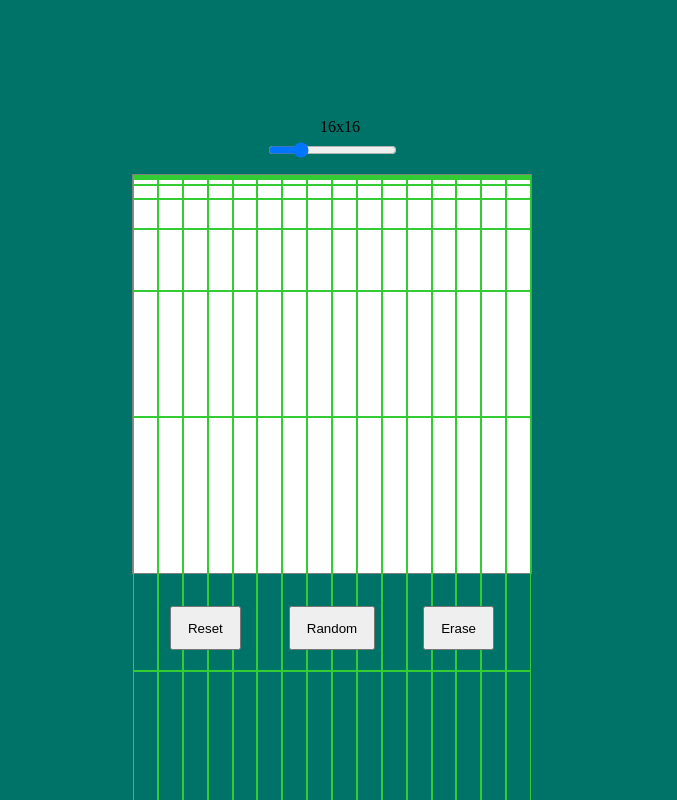
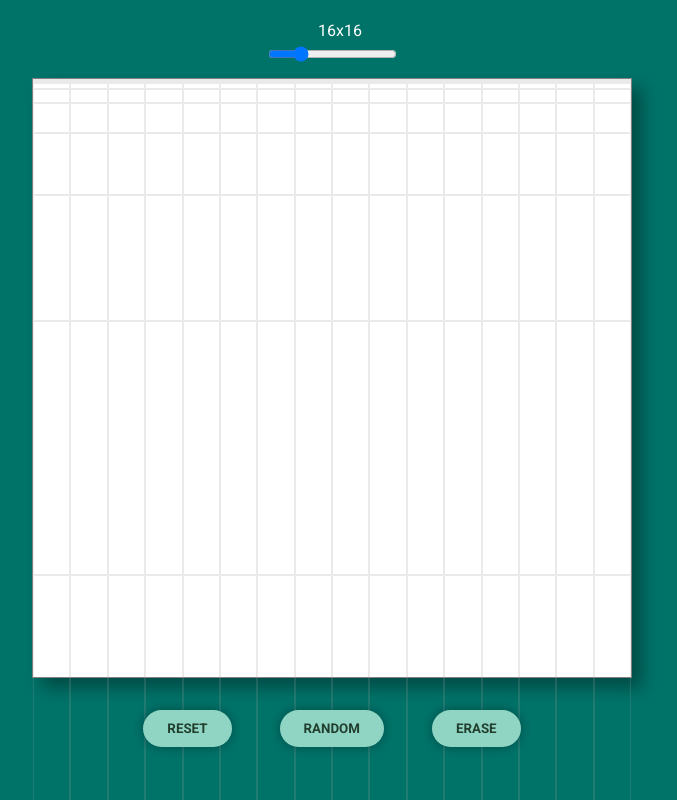
Before and after one commit to CrabbOO/Odin_EtchASketch, a website built with Vite: page index.html in a window 1280 px wide. Shown: the top 800 px of the page, without its empty margins (308-985 px from the left). Built offline with nearby package versions, Linux system fonts and the light colour scheme.

Commit message:
style elements

```diff
--- a/index.html
+++ b/index.html
@@ -3,14 +3,19 @@
   <head>
     <meta charset="UTF-8" />
     <meta name="viewport" content="width=device-width, initial-scale=1.0" />
-    <link rel="stylesheet" href="style.css">
+    <link rel="stylesheet" href="style.css" />
+    <link rel="preconnect" href="https://fonts.googleapis.com" />
+    <link rel="preconnect" href="https://fonts.gstatic.com" crossorigin />
+    <link
+      href="https://fonts.googleapis.com/css2?family=Roboto:ital,wght@0,100;0,300;0,400;0,500;0,700;0,900;1,100;1,300;1,400;1,500;1,700;1,900&display=swap"
+      rel="stylesheet"
+    />
     <title>Etch-A-Sketch</title>
   </head>
   <body>
-
     <div class="board-size">
       <label for="size-select" class="size-label"></label>
-      <input type="range" id="size-control" min="2" max="64" value="16">
+      <input type="range" id="size-control" min="2" max="64" value="16" />
     </div>
 
     <div id="board"></div>
--- a/main.js
+++ b/main.js
@@ -1,59 +1,60 @@
-const sizeControl = document.querySelector("#size-control")
-const sizeLabel = document.querySelector(".size-label")
+const sizeControl = document.querySelector("#size-control");
+const sizeLabel = document.querySelector(".size-label");
 const board = document.querySelector("#board");
-let size = getSize();
+const DEFAULT_GRID_SIZE = 16;
+let size = DEFAULT_GRID_SIZE;
 
-buildBoard(size)
+buildBoard(size);
 
 const setGridSize = document.querySelector(".set-size");
 const resetButton = document.querySelector(".reset");
 
 // Functions
 function getSize() {
-  return sizeControl.value
+  return sizeControl.value;
 }
 
 function buildBoard(size) {
   for (let i = 0; i < size; i++) {
     const row = buildRow(size);
-    board.appendChild(row)
+    board.appendChild(row);
   }
 }
 
 function buildRow(size) {
-  const row = document.createElement('div');
+  const row = document.createElement("div");
   row.classList.add("row");
 
   for (let i = 0; i < size; i++) {
     const cell = document.createElement("div");
     cell.classList.add("cell");
-    cell.style.height = (board.offsetHeight / size) + "px";
-    cell.style.width = (board.offsetWidth / size) + "px";
-    cell.style.border = "1px solid limegreen";
+    cell.style.height = board.offsetHeight / size + "px";
+    cell.style.width = board.offsetWidth / size + "px";
+    cell.style.border = "1px solid hsl(0 0% 61% / 21%)";
     row.appendChild(cell);
   }
 
-  return row
+  return row;
 }
 
 function handleReset() {
   board.innerHTML = "";
   size = getSize();
-  return buildBoard(size)
+  return buildBoard(size);
 }
-
 
 // Event Listeners
 sizeControl.addEventListener("input", () => {
   sizeLabel.textContent = `${getSize()}x${getSize()}`;
-})
+  handleReset();
+});
 board.addEventListener("mouseover", (e) => {
   if (e.target.id != "board") {
-    e.target.style.backgroundColor = 'blue';
+    e.target.style.backgroundColor = "hsl(191 55% 20%)";
   }
-})
-resetButton.addEventListener("click", handleReset)
+});
+resetButton.addEventListener("click", handleReset);
 document.addEventListener("DOMContentLoaded", () => {
-  console.log("DOM Loaded")
+  sizeControl.value = 16;
   sizeLabel.textContent = `${getSize()}x${getSize()}`;
-})
+});
--- a/style.css
+++ b/style.css
@@ -4,6 +4,7 @@
   margin: 0;
   padding: 0;
   box-sizing: border-box;
+  font-family: Roboto, sans-serif;
 }
 
 body {
@@ -16,13 +17,14 @@ body {
 }
 
 #board {
-  width: 400px;
-  height: 400px;
+  width: 600px;
+  height: 600px;
   display: flex;
   flex-direction: column;
-  border: 1px solid grey ;
+  border: 1px solid grey;
   background-color: #fff;
   margin-bottom: 2rem;
+  box-shadow: 10px 10px 1rem hsl(0 0% 0% / 35%);
 }
 
 .controls {
@@ -32,7 +34,25 @@ body {
 }
 
 .controls button {
-  padding: 0.8rem 1rem;
+  border: none;
+  border-radius: 2rem;
+  padding: 0.7rem 1.5rem;
+  background-color: hsl(165 45% 70%);
+  box-shadow: 0 0 0.7rem hsl(0 0% 0% / 35%);
+  color: hsl(144 30% 19%);
+  font-weight: bold;
+  text-transform: uppercase;
+  cursor: pointer;
+}
+
+button:hover {
+  scale: 1.025;
+  transition: all 0.1s linear;
+}
+
+button:active {
+  scale: 0.99;
+  background-color: hsl(165 25% 50%);
 }
 
 .board-size {
@@ -46,6 +66,7 @@ body {
 
 .size-label {
   margin-left: 1rem;
+  color: white;
 }
 
 .row {
```
